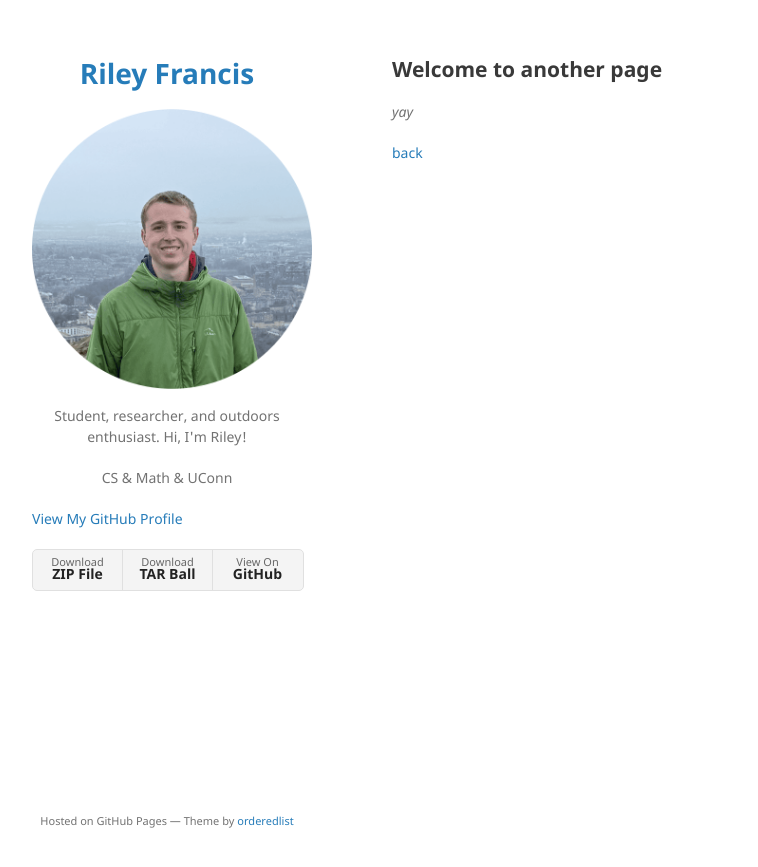
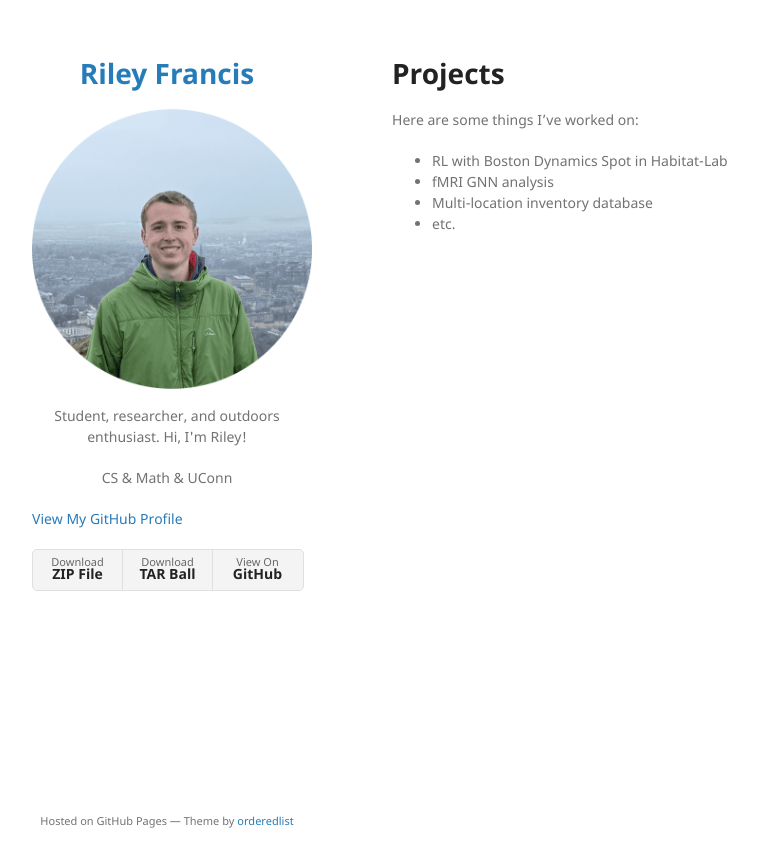
Before and after one commit to RileyFrancis/rileyfrancis.github.io, a Jekyll site: the page built from another-page.md, in a window 1280 px wide. Shown: the top 867 px of the page, without its empty margins (178-936 px from the left). Built offline with Jekyll 4.4.1, drawn with Linux system fonts in a browser that asks for light colours; our own code applies the rules of GitHub Pages for plain Markdown files.

Commit message:
update other page

```diff
--- a/another-page.md
+++ b/another-page.md
@@ -1,9 +1,14 @@
 ---
 layout: default
+title: Projects
+permalink: /projects/
 ---
 
-## Welcome to another page
+# Projects
 
-_yay_
+Here are some things I've worked on:
 
-[back](./)
+- RL with Boston Dynamics Spot in Habitat-Lab
+- fMRI GNN analysis
+- Multi-location inventory database
+- etc.
```
